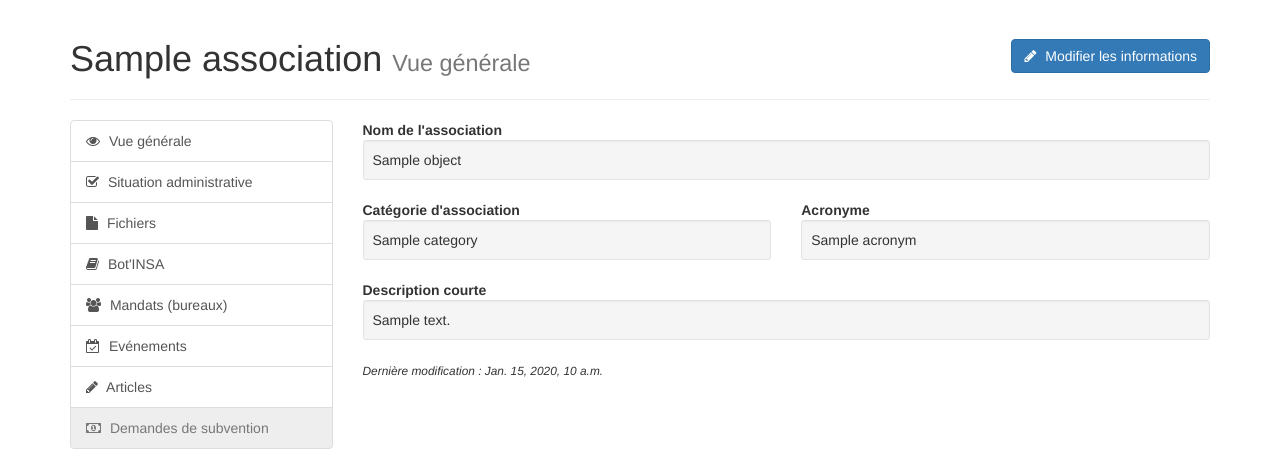
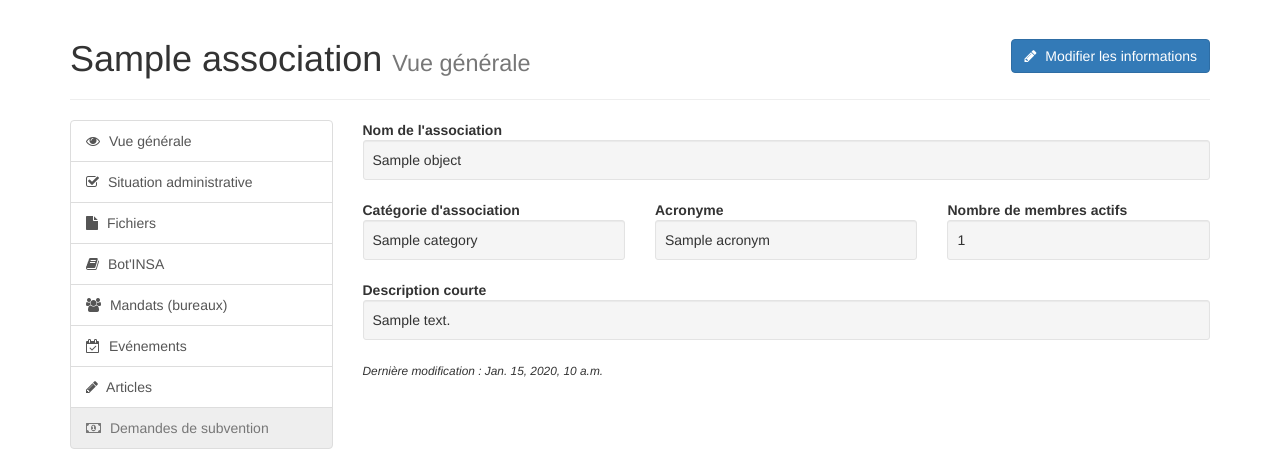
Before and after one commit to BdEINSALyon/portailva, a Django app: template templates/association/detail.html in a window 1280 px wide. Shown: the part 51-510 px from the top of the page. Run offline with Django 3.2, Linux system fonts and the light colour scheme; the template is opened without the code that fills it: most values are stand-ins (such as "Sample title", 1, 10 or a date in 2020); some libraries are stand-ins or nearby versions.

Commit message:
Display active members

```diff
--- a/portailva/association/models.py
+++ b/portailva/association/models.py
@@ -29,6 +29,7 @@ class Association(models.Model):
     name = models.CharField("Nom", max_length=50)
     acronym = models.CharField("Acronyme", max_length=20, null=True, blank=True)
     description = models.TextField("Description")
+    active_members_number = models.PositiveIntegerField("Nombre de membres actifs", default=0)
 
     is_active = models.BooleanField("Est active", default=True)
     is_validated = models.BooleanField("Est validée", default=False)
--- a/templates/association/detail.html
+++ b/templates/association/detail.html
@@ -13,11 +13,11 @@
   <div class="well well-sm">{{ object.name }}</div>
 
   <div class="row">
-    <div class="col-md-6">
+    <div class="col-md-4">
       <b>Catégorie d'association</b>
       <div class="well well-sm">{{ object.category.name }}</div>
     </div>
-    <div class="col-md-6">
+    <div class="col-md-4">
       <b>Acronyme</b>
       <div class="well well-sm">
         {% if object.acronym %}
@@ -27,6 +27,10 @@
         {% endif %}
       </div>
     </div>
+    <div class="col-md-4">
+      <b>Nombre de membres actifs</b>
+      <div class="well well-sm">{{ object.active_members_number }}</div>
+    </div>
   </div>
 
   <b>Description courte</b>
```
Also changed, not shown: portailva/association/migrations/0012_association_active_members_number.py (added).
